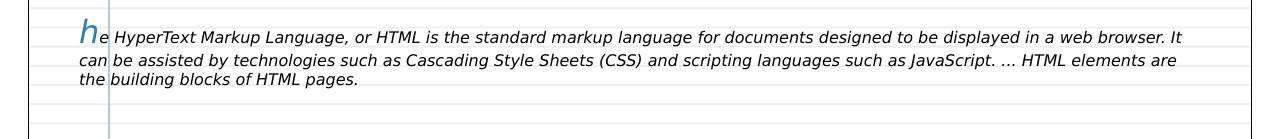
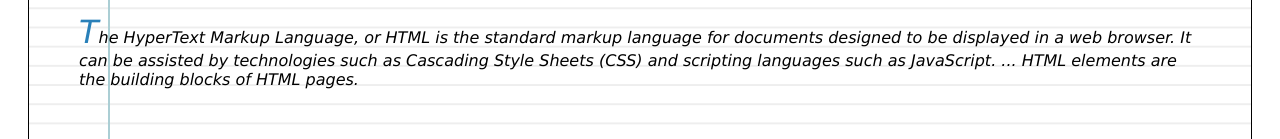
Before and after one commit to khye97/Noona-HTML-CSS-day2, a plain HTML site: page index.html in a window 1280 px wide. Shown: the part 925-1064 px from the top of the page. Drawn offline with Linux system fonts and the light colour scheme.

Commit message:
문단 수정

```diff
--- a/index.html
+++ b/index.html
@@ -39,7 +39,7 @@
       <h2 class="challenge2-title">HTML Tutorial</h2>
       <p class="sub-header">HTML is the standard markup language for Web pages. With HTML you can create your own Website. HTML is easy to learn - You will enjoy it! </p>
       <p>
-        he HyperText Markup Language, or HTML is the standard markup language for documents designed to be displayed in a web browser. It can be assisted by technologies such as Cascading Style Sheets (CSS) and scripting languages such as JavaScript. ... HTML elements are the building blocks of HTML pages.
+        The HyperText Markup Language, or HTML is the standard markup language for documents designed to be displayed in a web browser. It can be assisted by technologies such as Cascading Style Sheets (CSS) and scripting languages such as JavaScript. ... HTML elements are the building blocks of HTML pages.
       </p>
       <br><br>
       <h2 class="challenge2-title">CSS Tutorial</h2>
```
